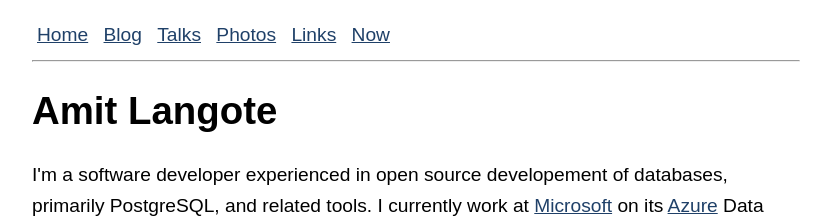
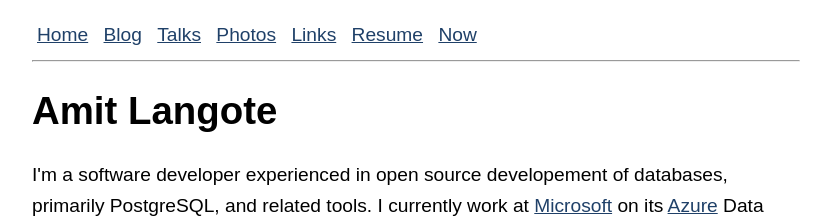
Before and after one commit to amitlan/website, a Jekyll site: the page built from index.md, in a window 1280 px wide. Shown: the top 218 px of the page, without its empty margins (224-1055 px from the left). Built offline with Jekyll 4.4.1, drawn with Linux system fonts in a browser that asks for light colours.

Commit message:
Update default.html
Resume nav

```diff
--- a/_layouts/default.html
+++ b/_layouts/default.html
@@ -30,6 +30,7 @@
 	<a href="/talks">Talks</a>
 	<a href="/photolog">Photos</a>
 	<a href="/bookmarks">Links</a>
+	<a href="/files/resume.pdf">Resume</a>
 	<a href="/now">Now</a>
 </nav>
 <hr>
```
